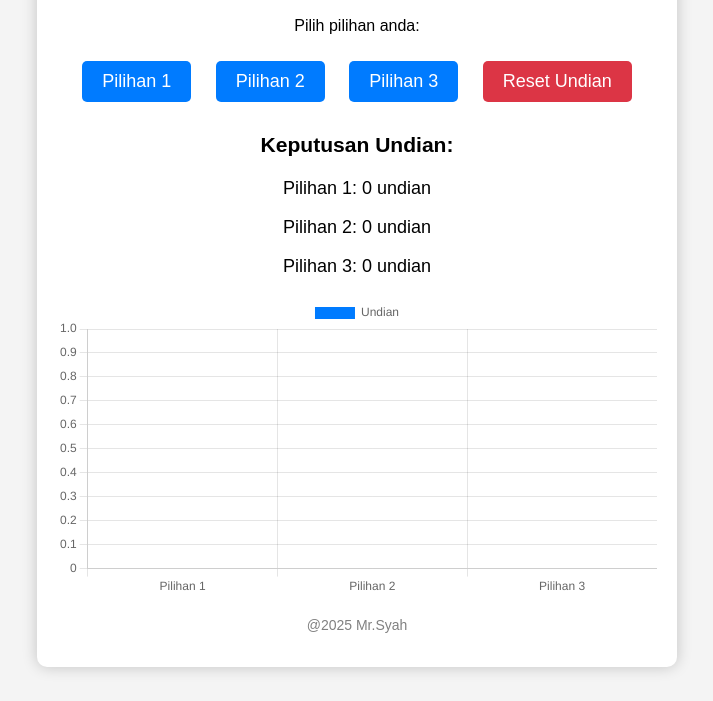
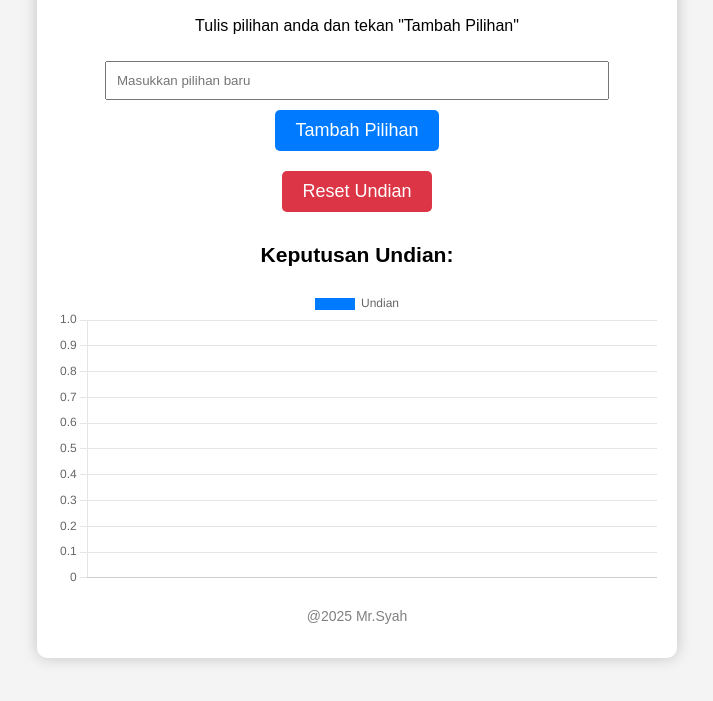
Before and after one commit to mrzcx8/Live-Poll, a plain HTML site: page index.html in a window 1280 px wide. Both pictures are taken after a click on the button "Reset Undian". Shown: the part 99-800 px from the top of the page, without its empty margins (283-996 px from the left). Drawn offline with nearby package versions, Linux system fonts and the light colour scheme.

Commit message:
Update index.html

```diff
--- a/index.html
+++ b/index.html
@@ -11,23 +11,22 @@
         button:hover { background-color: #0056b3; }
         .result { font-size: 18px; margin-top: 20px; }
         .chart-container { margin-top: 20px; }
+        input { padding: 10px; width: 80%; margin-top: 10px; }
     </style>
     <script src="https://cdn.jsdelivr.net/npm/chart.js"></script>
 </head>
 <body>
     <div class="container">
         <h2>Live Poll</h2>
-        <p>Pilih pilihan anda:</p>
-        <button onclick="vote('Pilihan 1')">Pilihan 1</button>
-        <button onclick="vote('Pilihan 2')">Pilihan 2</button>
-        <button onclick="vote('Pilihan 3')">Pilihan 3</button>
+        <p>Tulis pilihan anda dan tekan "Tambah Pilihan"</p>
+        <input type="text" id="newOption" placeholder="Masukkan pilihan baru">
+        <button onclick="addOption()">Tambah Pilihan</button>
+        <div id="buttons"></div>
         <button onclick="resetVotes()" style="background-color: #dc3545;">Reset Undian</button>
 
         <div class="result">
             <h3>Keputusan Undian:</h3>
-            <p id="result1">Pilihan 1: 0 undian</p>
-            <p id="result2">Pilihan 2: 0 undian</p>
-            <p id="result3">Pilihan 3: 0 undian</p>
+            <div id="results"></div>
         </div>
 
         <div class="chart-container">
@@ -37,17 +36,17 @@
     </div>
 
     <script>
-        let votes = { "Pilihan 1": 0, "Pilihan 2": 0, "Pilihan 3": 0 };
+        let votes = {};
         const ctx = document.getElementById('voteChart').getContext('2d');
 
         const voteChart = new Chart(ctx, {
             type: 'bar',
             data: {
-                labels: Object.keys(votes),
+                labels: [],
                 datasets: [{
                     label: 'Undian',
-                    data: Object.values(votes),
-                    backgroundColor: ['#007BFF', '#FF5733', '#28A745']
+                    data: [],
+                    backgroundColor: ['#007BFF', '#FF5733', '#28A745', '#FFC107', '#6C757D']
                 }]
             },
             options: {
@@ -58,22 +57,40 @@
             }
         });
 
+        function addOption() {
+            let newOption = document.getElementById('newOption').value;
+            if (newOption && !votes[newOption]) {
+                votes[newOption] = 0;
+                document.getElementById('buttons').innerHTML += `<button onclick="vote('${newOption}')">${newOption}</button>`;
+                updateResults();
+            }
+            document.getElementById('newOption').value = "";
+        }
+
         function vote(option) {
             votes[option]++;
             updateResults();
         }
 
         function resetVotes() {
-            votes = { "Pilihan 1": 0, "Pilihan 2": 0, "Pilihan 3": 0 };
+            for (let key in votes) {
+                votes[key] = 0;
+            }
             updateResults();
         }
 
         function updateResults() {
-            document.getElementById("result1").innerText = `Pilihan 1: ${votes["Pilihan 1"]} undian`;
-            document.getElementById("result2").innerText = `Pilihan 2: ${votes["Pilihan 2"]} undian`;
-            document.getElementById("result3").innerText = `Pilihan 3: ${votes["Pilihan 3"]} undian`;
+            let resultsHtml = "";
+            let labels = [], data = [];
+            for (let key in votes) {
+                resultsHtml += `<p>${key}: ${votes[key]} undian</p>`;
+                labels.push(key);
+                data.push(votes[key]);
+            }
+            document.getElementById("results").innerHTML = resultsHtml;
 
-            voteChart.data.datasets[0].data = Object.values(votes);
+            voteChart.data.labels = labels;
+            voteChart.data.datasets[0].data = data;
             voteChart.update();
         }
     </script>
```
